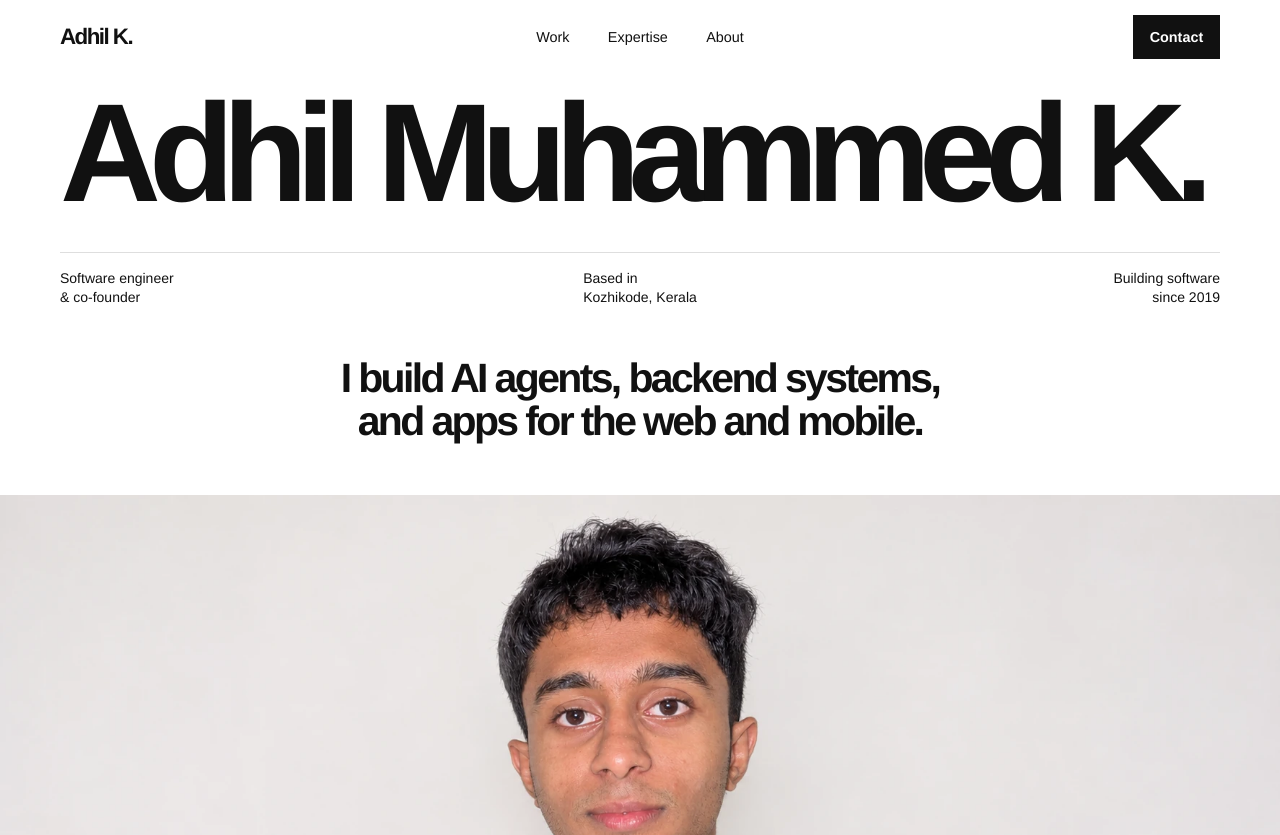
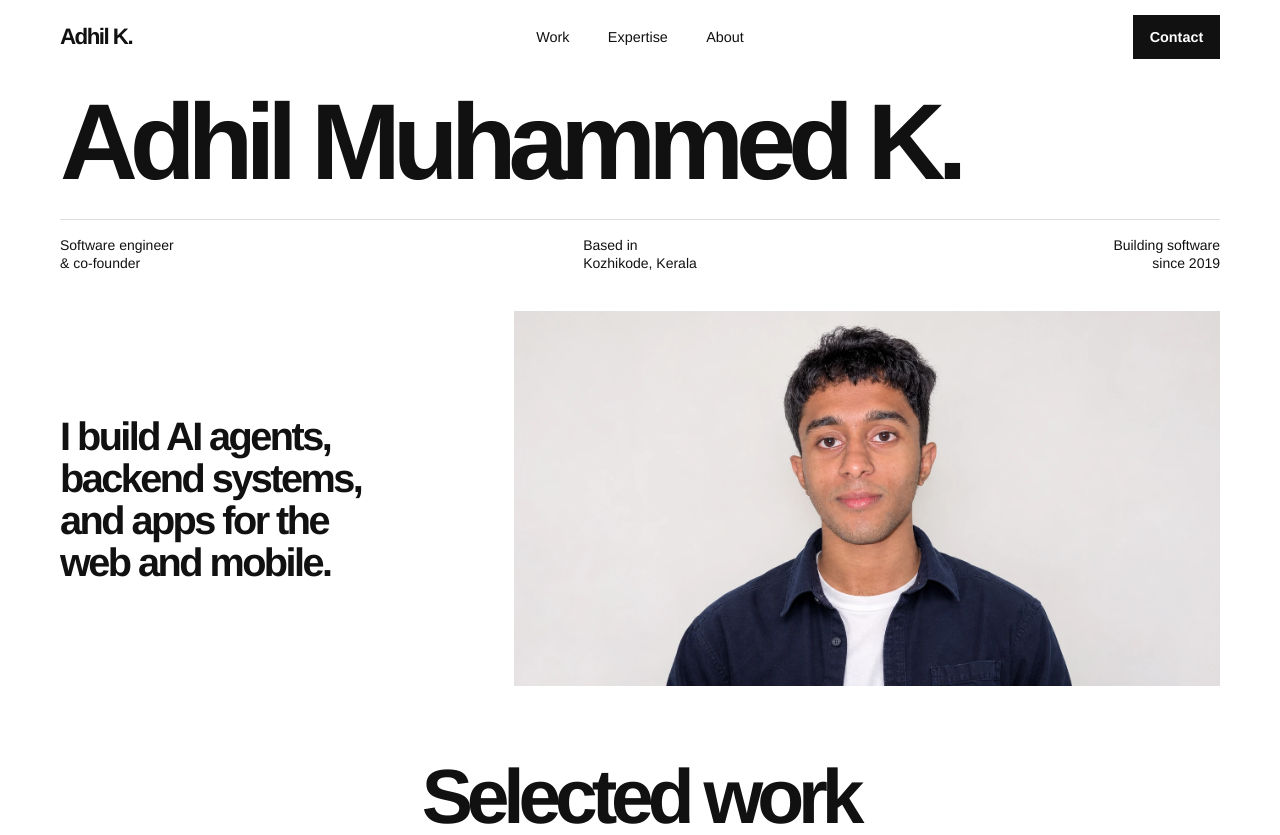
Before and after one commit to adhil72/adhil72.github.io, a plain HTML site: page index.html in a window 1280 px wide. Shown: the top 835 px of the page. Drawn offline with Linux system fonts and the light colour scheme.

Commit message:
Refine the desktop portfolio hero

```diff
--- a/index.html
+++ b/index.html
@@ -30,11 +30,13 @@
           <span>Based in<br>Kozhikode, Kerala</span>
           <span>Building software<br>since 2019</span>
         </div>
+      </div>
+      <div class="wrap intro-main">
         <p class="intro-statement">I build AI agents, backend systems, and apps for the web and mobile.</p>
+        <figure class="portrait">
+          <img src="./assets/adhil-portrait-editorial.webp" width="1774" height="887" fetchpriority="high" alt="Portrait of Adhil Muhammed K">
+        </figure>
       </div>
-      <figure class="portrait">
-        <img src="./assets/adhil-portrait-editorial.webp" width="1774" height="887" fetchpriority="high" alt="Portrait of Adhil Muhammed K">
-      </figure>
     </section>
 
     <section class="work wrap" id="work" aria-labelledby="work-title">
--- a/styles.css
+++ b/styles.css
@@ -118,6 +118,35 @@ section[id], article[id] { scroll-margin-top: 1.5rem; }
 .footer-bar { padding-block: 1.35rem; border-top: 1px solid #555; }
 .to-top { justify-self: end; }
 
+@media (min-width: 64rem) {
+  .intro h1 {
+    padding-block: .17em .25em;
+    font-size: clamp(4.5rem, 9.3cqw, 7.4rem);
+    letter-spacing: -.075em;
+  }
+  .intro-main {
+    display: grid;
+    grid-template-columns: minmax(0, 1fr) minmax(0, 1.75fr);
+    align-items: center;
+    gap: clamp(2rem, 4vw, 4rem);
+    margin-block-start: clamp(1.6rem, 3vw, 2.75rem);
+  }
+  .intro-statement {
+    max-width: 15ch;
+    margin: 0;
+    padding: 0;
+    font-size: clamp(2.25rem, 3.1vw, 3.65rem);
+    text-align: start;
+  }
+  .portrait { position: relative; width: 100%; height: auto; aspect-ratio: 1.88; }
+  .portrait img { position: absolute; inset: 0; }
+  .work { padding-block-start: clamp(3.5rem, 5.75vw, 5rem); }
+}
+
+@media (width < 64rem) {
+  .intro-main { width: 100%; }
+}
+
 @media (max-width: 900px) {
   .wrap { width: calc(100% - 3.5rem); }
   .expertise { grid-template-columns: 1fr 1.65fr; gap: 1.5rem; }
```
